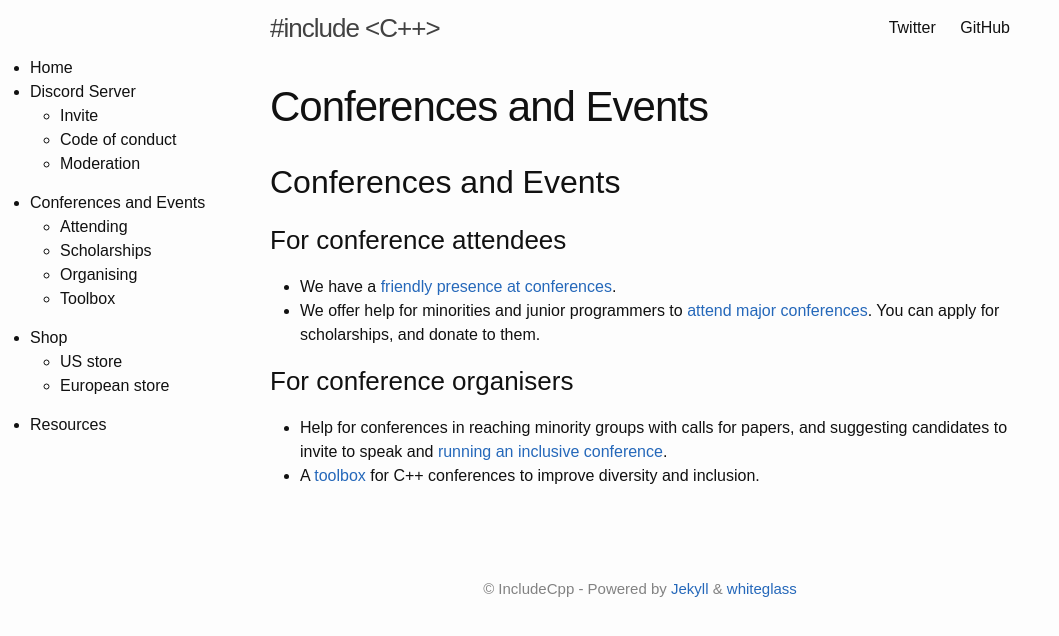
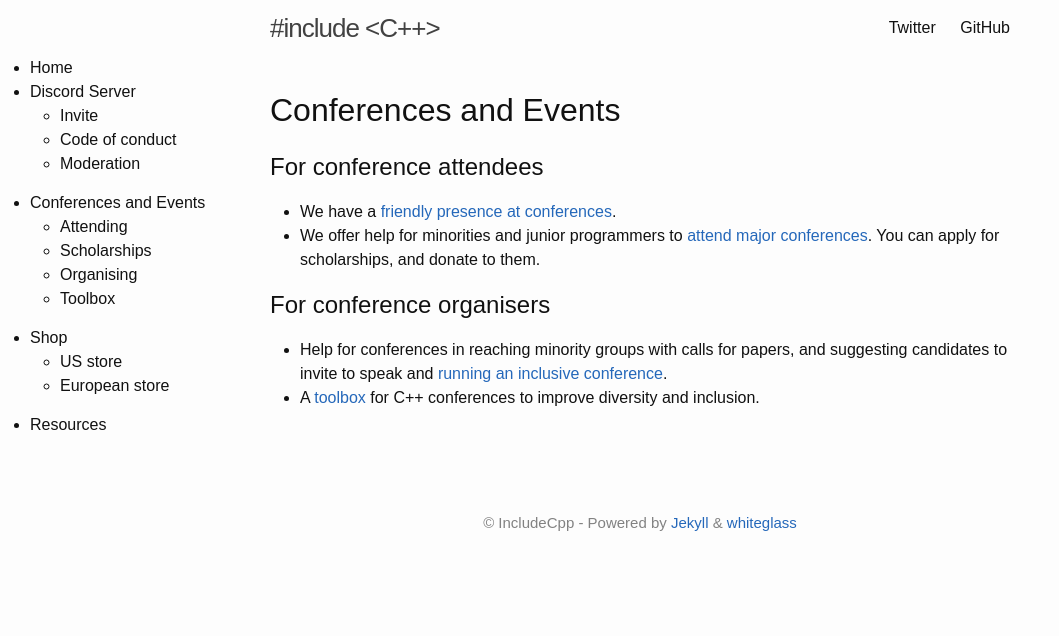
Before and after one commit to include-cpp/include-cpp.github.io, a Jekyll site: the page built from conferences/index.md, in a window 1280 px wide. Shown: the top 636 px of the page, without its empty margins (0-1059 px from the left). Built offline with Jekyll 4.4.1, drawn with Linux system fonts in a browser that asks for light colours; our own code applies the rules of GitHub Pages for plain Markdown files; part of the change alters nothing that is shown.

```diff
--- a/conferences/index.md
+++ b/conferences/index.md
@@ -1,15 +1,15 @@
 ---
-layout: page
+layout: default
 ---
 
-## Conferences and Events
+# Conferences and Events
 
-### For conference attendees
+## For conference attendees
 
 - We have a [friendly presence at conferences](/conferences/attending-conferences).
 - We offer help for minorities and junior programmers to [attend major conferences](/conferences/scholarships). You can apply for scholarships, and donate to them.
 
-### For conference organisers
+## For conference organisers
 
 - Help for conferences in reaching minority groups with calls for papers, and suggesting candidates to invite to speak and <a class="page-link" href="/conferences/organising-conferences/">running an inclusive conference</a>.
 - A [toolbox](https://github.com/include-cpp/toolboxes) for C++ conferences to improve diversity and inclusion.
```
